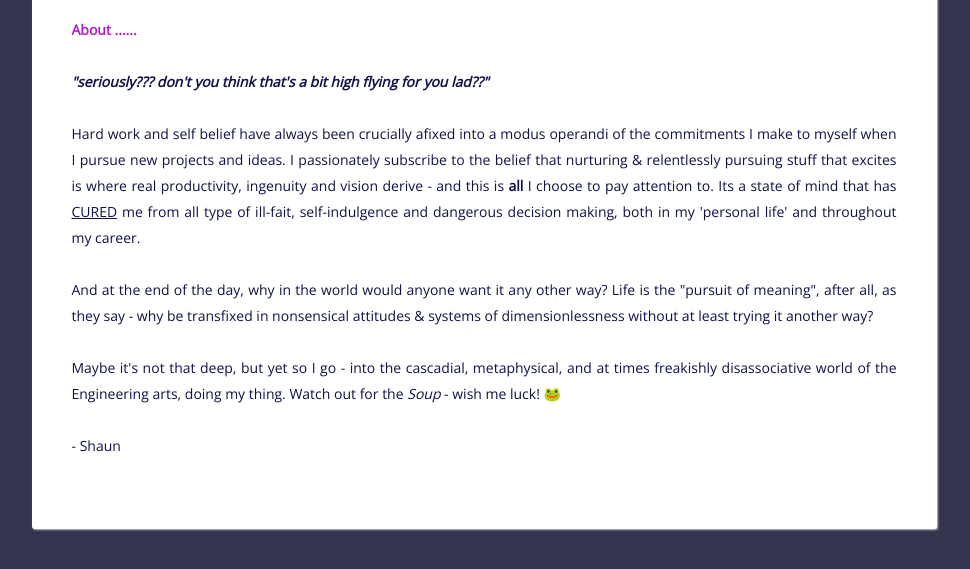
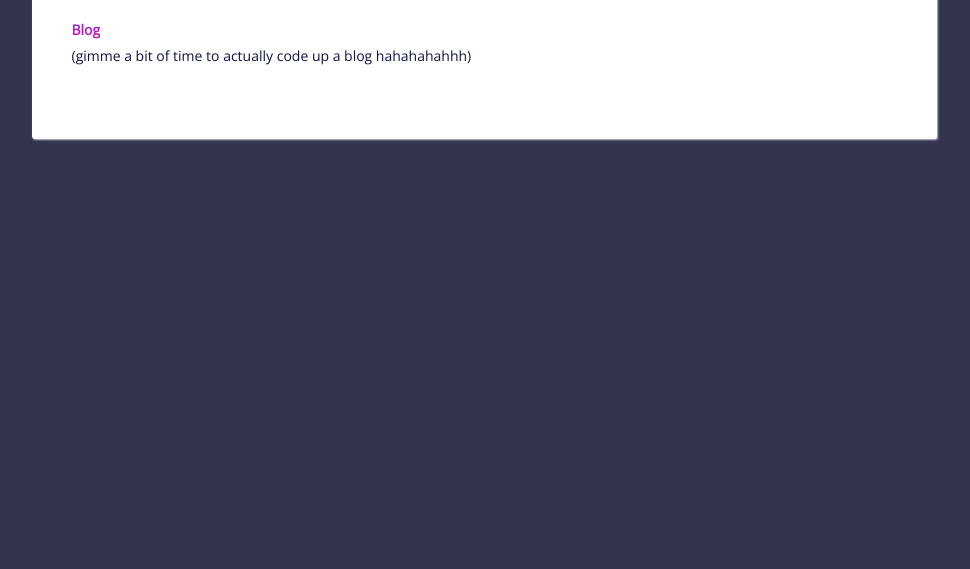
Before and after one commit to shaunschwegler/shaunschwegler.github.io, a plain HTML site: page blog.html in a window 1280 px wide. Shown: the part 207-776 px from the top of the page, without its empty margins (156-1126 px from the left). Drawn offline with nearby package versions, Linux system fonts and the light colour scheme.

Commit message:
Update blog.html

```diff
--- a/blog.html
+++ b/blog.html
@@ -5,7 +5,7 @@
 <head>
   <meta charset="UTF-8" />
   <meta name="viewport" content="width=device-width, initial-scale=1">
-  <title>about ya boy</title>
+  <title>blog</title>
   <meta name="description" content="Shaun Schwegler's resume" />
   <meta name="keywords" content="resume, Shaun, Schwegler, shaunschwegler.com" />
   <meta name="author" content="Shaun Schwegler" />
@@ -48,19 +48,9 @@
         <span class="Blog">&#9997;<a href="blog.html">Blog</a></span>
       </div>
       <div class="about">
-        <span class="position">About ......</span><br>
+        <span class="position">Blog</span><br>
         <span class="desc">
-            <br>
-            <b><i>"seriously??? don't you think that's a bit high flying for you lad??"</i></b><br><br>
-            Hard work and self belief have always been crucially afixed into a modus operandi of the commitments I make to myself when I pursue new projects and ideas.
-            I passionately subscribe to the belief that nurturing & relentlessly pursuing stuff that excites is where real productivity, ingenuity and vision derive -
-            and this is <b>all</b> I choose to pay attention to. Its a state of mind that has <u>CURED</u> me from all type of ill-fait, self-indulgence and dangerous decision making,
-            both in my 'personal life' and throughout my career. <br><br>
-            And at the end of the day, why in the world would anyone want it any other way? Life is the "pursuit of meaning", after all, as they say - why be transfixed in
-            nonsensical attitudes & systems of dimensionlessness without at least trying it another way? <br><br>
-            Maybe it's not that deep, but yet so I go - into the cascadial, metaphysical, and at times freakishly disassociative world of the Engineering arts,
-            doing my thing. Watch out for the <i>Soup</i> - wish me luck! &#128056;<br><br>
-            - Shaun
+            (gimme a bit of time to actually code up a blog hahahahahhh)
         </span>
       </div>
     </div>
```
